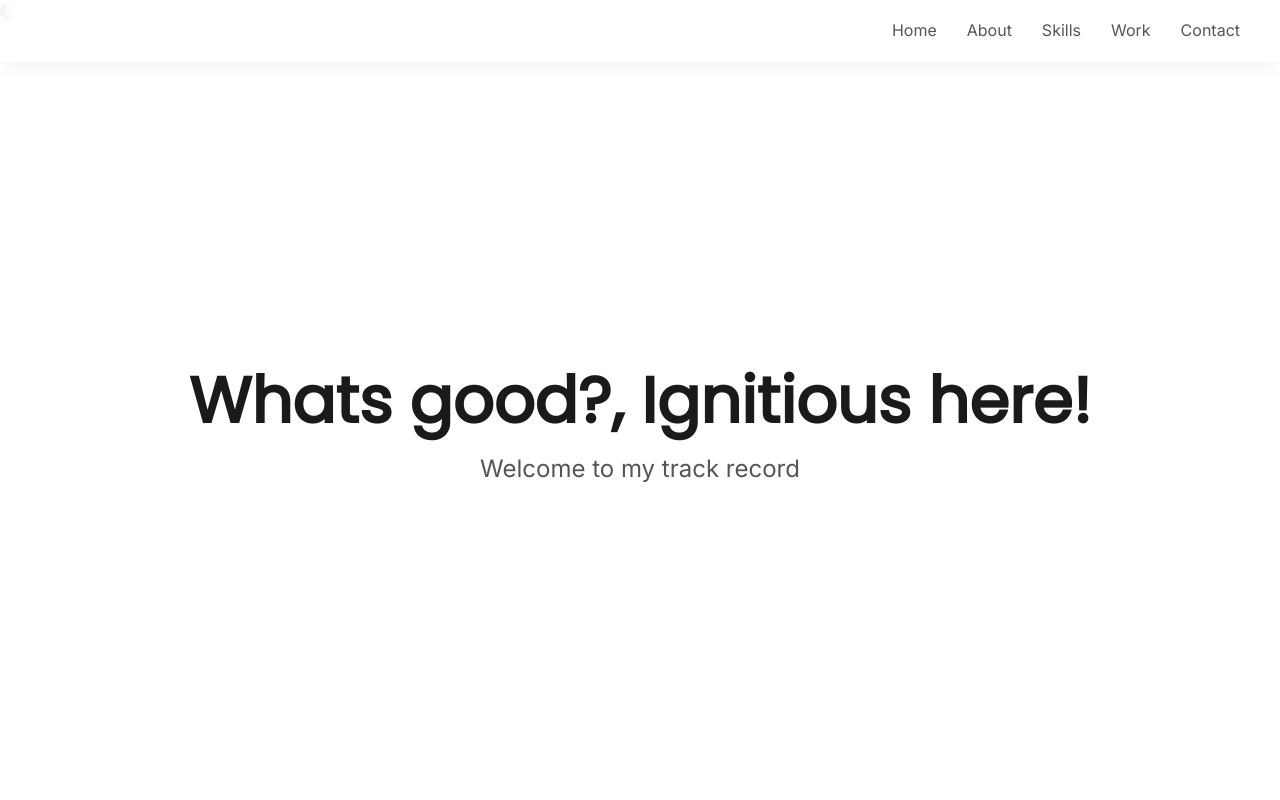
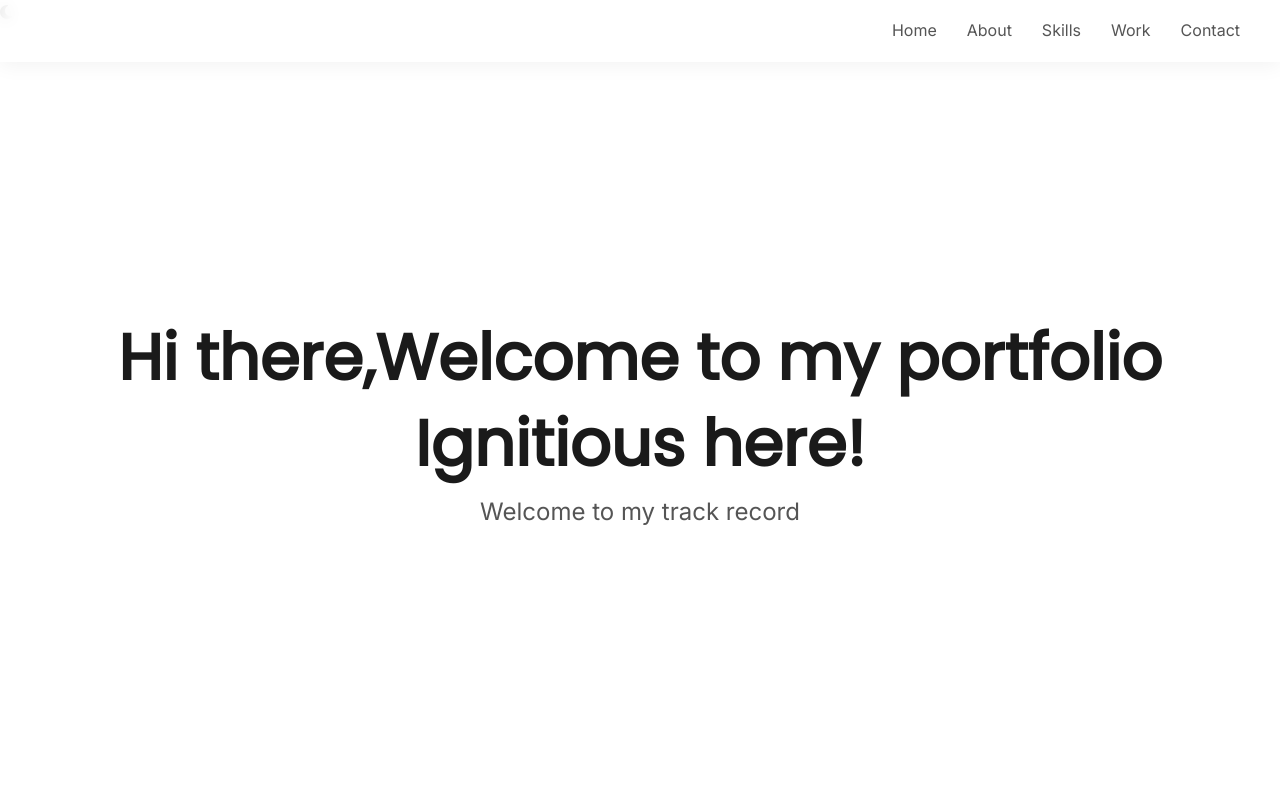
Before and after one commit to CodnWiz/My_portfolio, a plain HTML site: page index.html in a window 1280 px wide. Shown: the top 800 px of the page. Drawn offline with nearby package versions, Linux system fonts and the light colour scheme.

Commit message:
Updated Welcome message and name

```diff
--- a/index.html
+++ b/index.html
@@ -36,7 +36,8 @@
     </div>
 
     <section id="welcome-section" class="welcome-section">
-        <h1>Whats good?, Ignitious here!</h1>
+        <h1>Hi there,Welcome to my portfolio</h1>
+        <h1>Ignitious here!</h1>
         <p>Welcome to my track record <span class="typed-text" id="typed-text"></span></p>
     </section>
 
```
